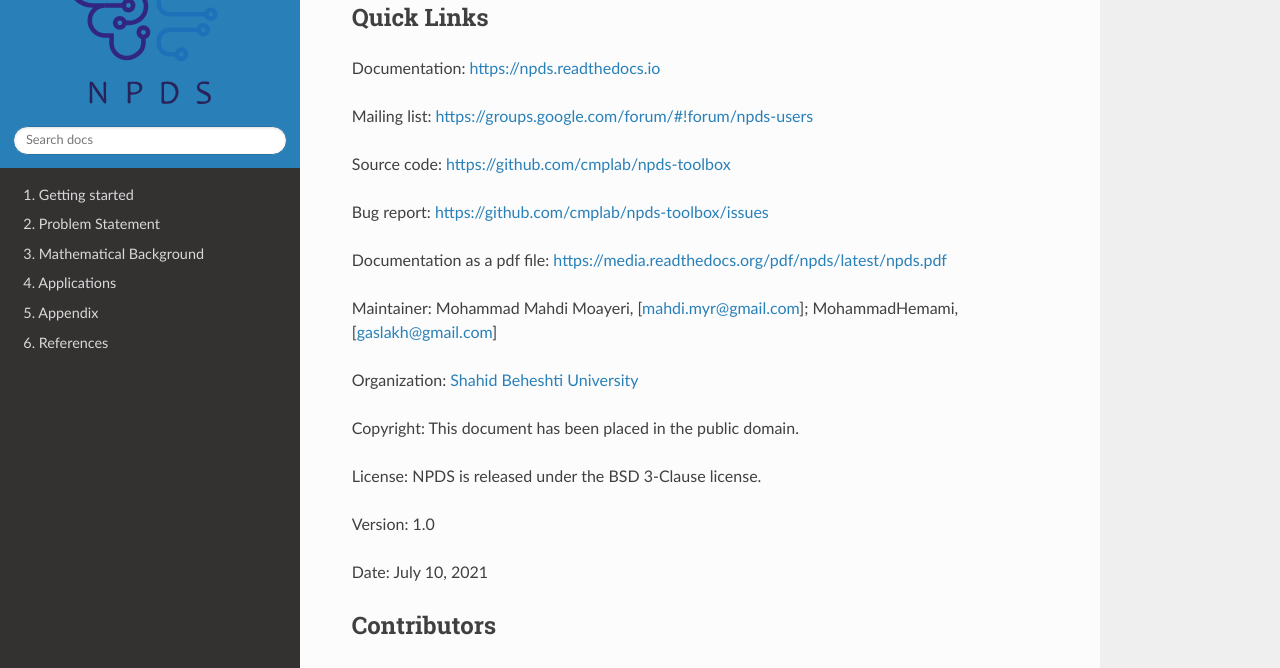
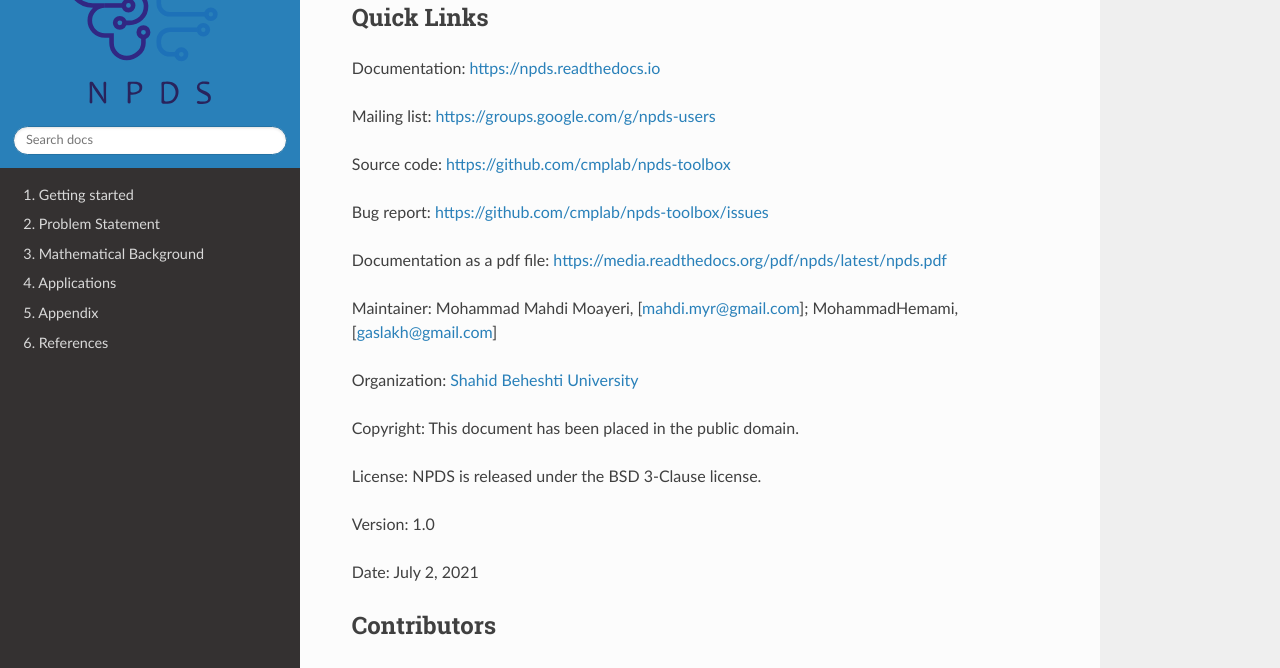
Before and after one commit to cmplab/npds-toolbox, a Sphinx documentation site: the page built from docs/index.rst, in a window 1280 px wide and 900 px high, scrolled down 1449 px. Shown: the part 151-819 px from the top of the window. Built offline with Sphinx 7.4.7 and the Read the Docs theme 2.0.0, drawn with Linux system fonts in a browser that asks for light colours; formulas are drawn with MathJax 3.

Commit message:
Update index.rst

```diff
--- a/docs/index.rst
+++ b/docs/index.rst
@@ -42,7 +42,7 @@ Quick Links
 ------
 Documentation: https://npds.readthedocs.io
 
-Mailing list: https://groups.google.com/forum/#!forum/npds-users
+Mailing list: https://groups.google.com/g/npds-users
 
 Source code: https://github.com/cmplab/npds-toolbox
 
@@ -62,7 +62,7 @@ License:  NPDS is released under the BSD 3-Clause license.
 
 Version:  1.0
 
-Date:  July 10, 2021
+Date:  July 2, 2021
 
 Contributors
 ------
```
